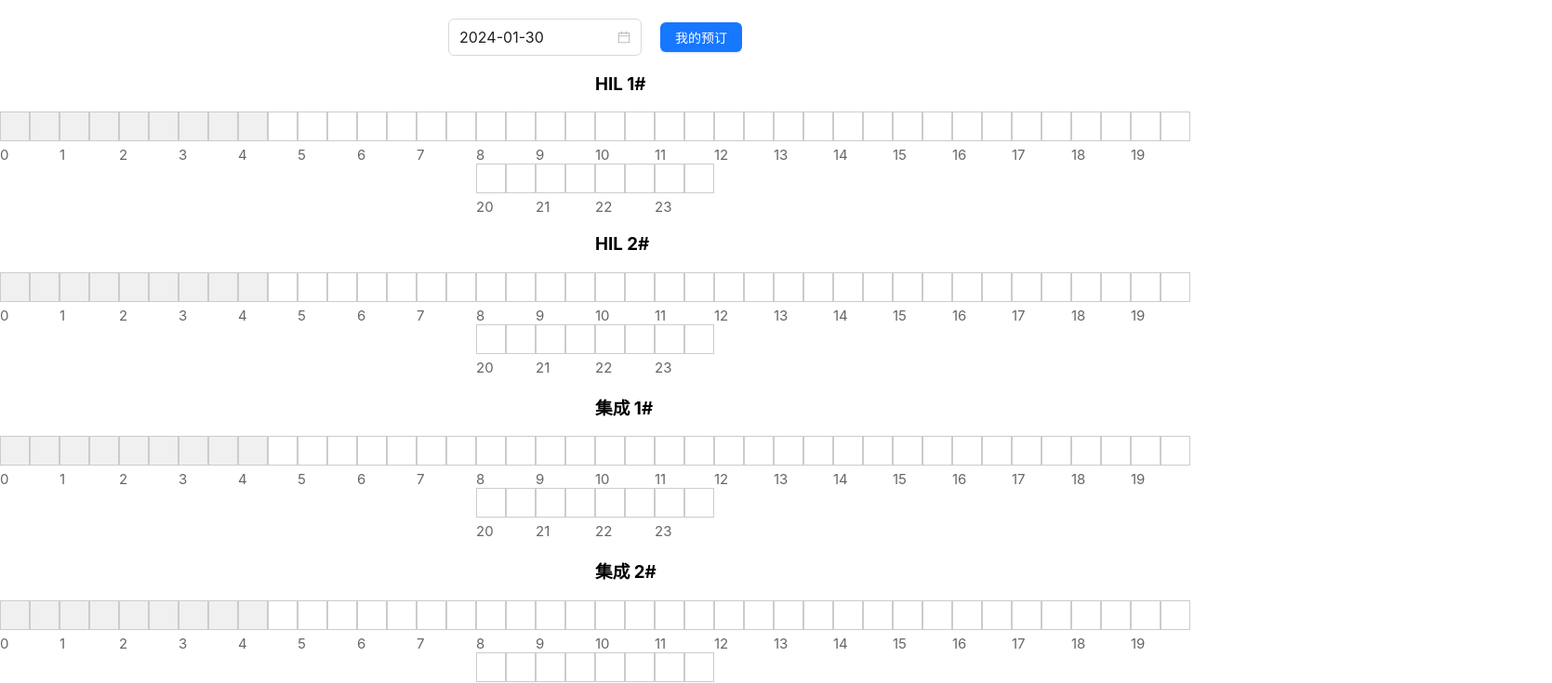
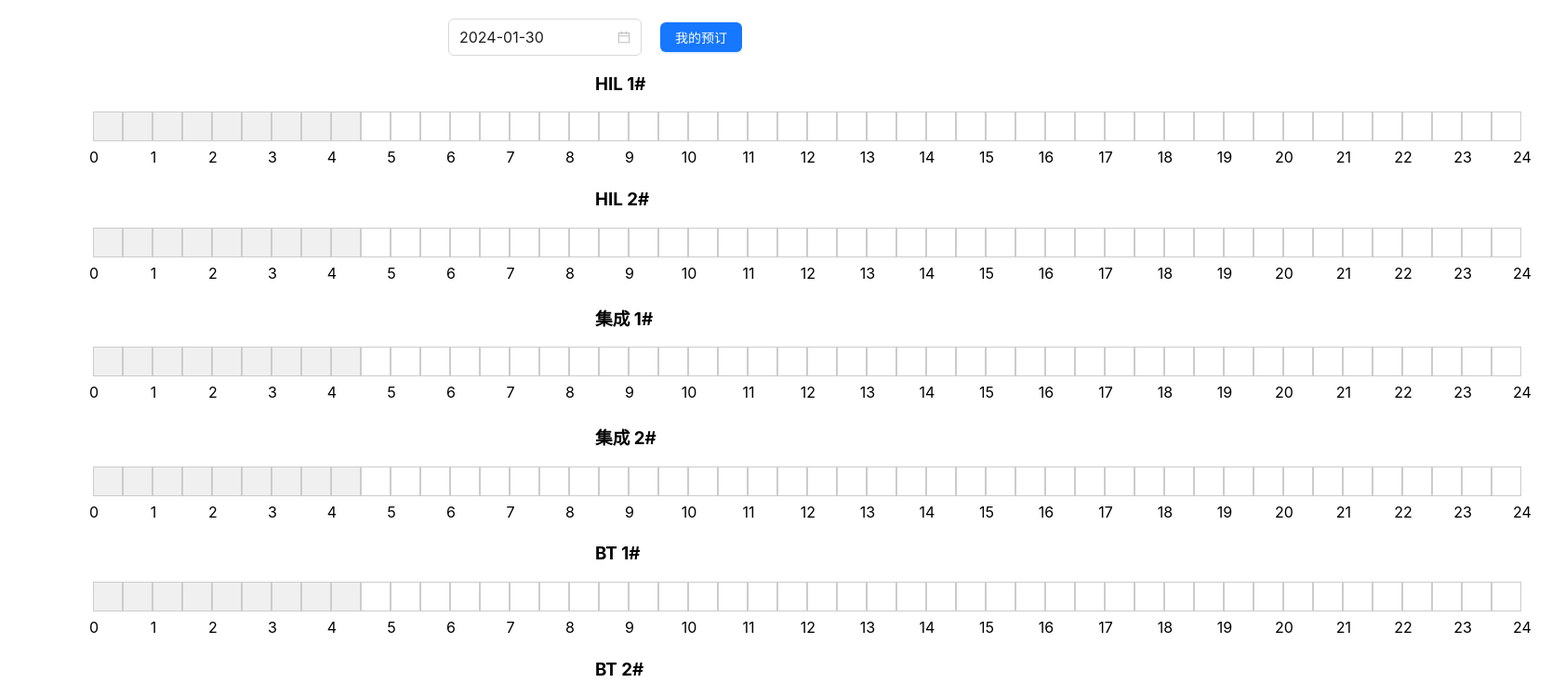
Before and after one commit to AlphaCatMeow/test-device-booking-system, a React (Create React App) app: page / in a window 1280 px wide. Shown: the top 735 px of the page at 93% size, 1669 px wide, since content can reach past the window. Built offline with nearby package versions, Linux system fonts and the light colour scheme.

Commit message:
修改UI时间块和时间标签对齐

```diff
--- a/src/components/DeviceTimeline.css
+++ b/src/components/DeviceTimeline.css
@@ -1,20 +1,17 @@
 /* Add other styles as needed */
 .device-timeline {
   display: flex;
+  flex-direction: column;
   flex-wrap: wrap;
   justify-content: center; /* Center timeline items on the screen */
   gap: 0;
   padding: 0px;
+  margin-left: 100px;
+  margin-right: 100px;
 }
 
-.time-block-container {
+.time-blocks {
   display: flex;
-}
-
-.time-block-wrapper {
-  display: flex;
-  flex-direction: column;
-  align-items: center;
 }
 
 .time-block {
@@ -32,8 +29,28 @@
   background-color: #4caf50; /* 选中状态的背景色 */
 }
 
+.time-label-block {
+  width: 32px;
+  height: 32px;
+  box-sizing: border-box;
+  border: 1px solid #00000000;
+  flex-direction: column;
+  align-items: center;
+}
+
+.time-label-blocks {
+  display: flex;
+  margin-left: -32px; /* 向左移动一格 */
+}
+
+.time-labels {
+  display: flex;
+  justify-content: space-between;
+  padding-left: 32px; /* 根据需要调整 */
+}
+
 .time-label {
-  font-size: 15px; /* 根据需要调整字体大小 */
-  color: #666; /* 根据需要调整字体颜色 */
-  margin-top: 5px; /* 调整时间标签与时间块之间的间距 */
+  margin-top: 6px;
+  width: 64px; /* 根据需要调整 */
+  text-align: center;
 }
--- a/src/components/DeviceTimeline.js
+++ b/src/components/DeviceTimeline.js
@@ -44,10 +44,9 @@ const DeviceTimeline = ({ deviceId }) => {
 
   return (
     <div className="device-timeline" onMouseLeave={() => setIsSelecting(false)}>
-      {Array.from({ length: 48 }).map((_, index) => (
-        <div>
-          <div key={index} className="time-block-wrapper">
-          <div
+      <div className="time-blocks">
+        {Array.from({ length: 48 }).map((_, index) => (
+          <div key={index}
             className={`time-block ${
               selectedBlocks.includes(index) ? "selected" : ""
             } ${index < disabledUntilBlock ? "disabled" : ""}`}
@@ -55,15 +54,17 @@ const DeviceTimeline = ({ deviceId }) => {
             onMouseEnter={() => handleMouseEnter(index)}
             onMouseUp={handleMouseUp}
           ></div>
-        </div>
+        ))}
+      </div>
 
-        <div className="time-hour">
-          {index % 2 === 0 && ( // 每个小时的开始处添加小时数
-            <div className="time-label">{index / 2}</div>
-          )}
-        </div>
-        </div>
-      ))}
+      <div className="time-label-blocks">
+        {Array.from({ length: 50 }).map((_, index) => (
+          <div key={index} className="time-label-block">
+            {index % 2 === 0 && <div className="time-label">{index / 2}</div>}
+          </div>
+        ))}
+      </div>
+
       <Modal
         title="确认预订"
         visible={showModal}
```
